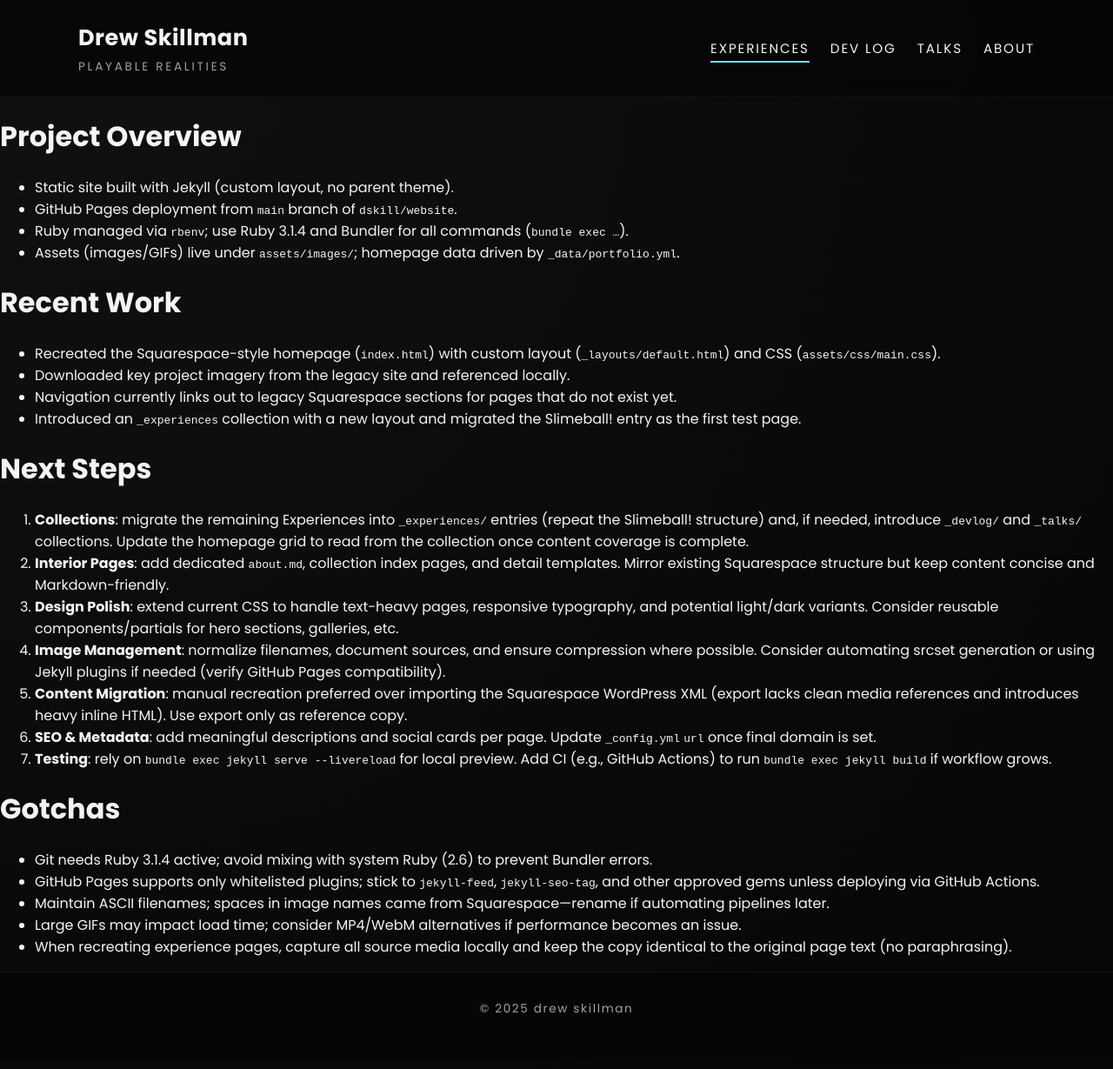
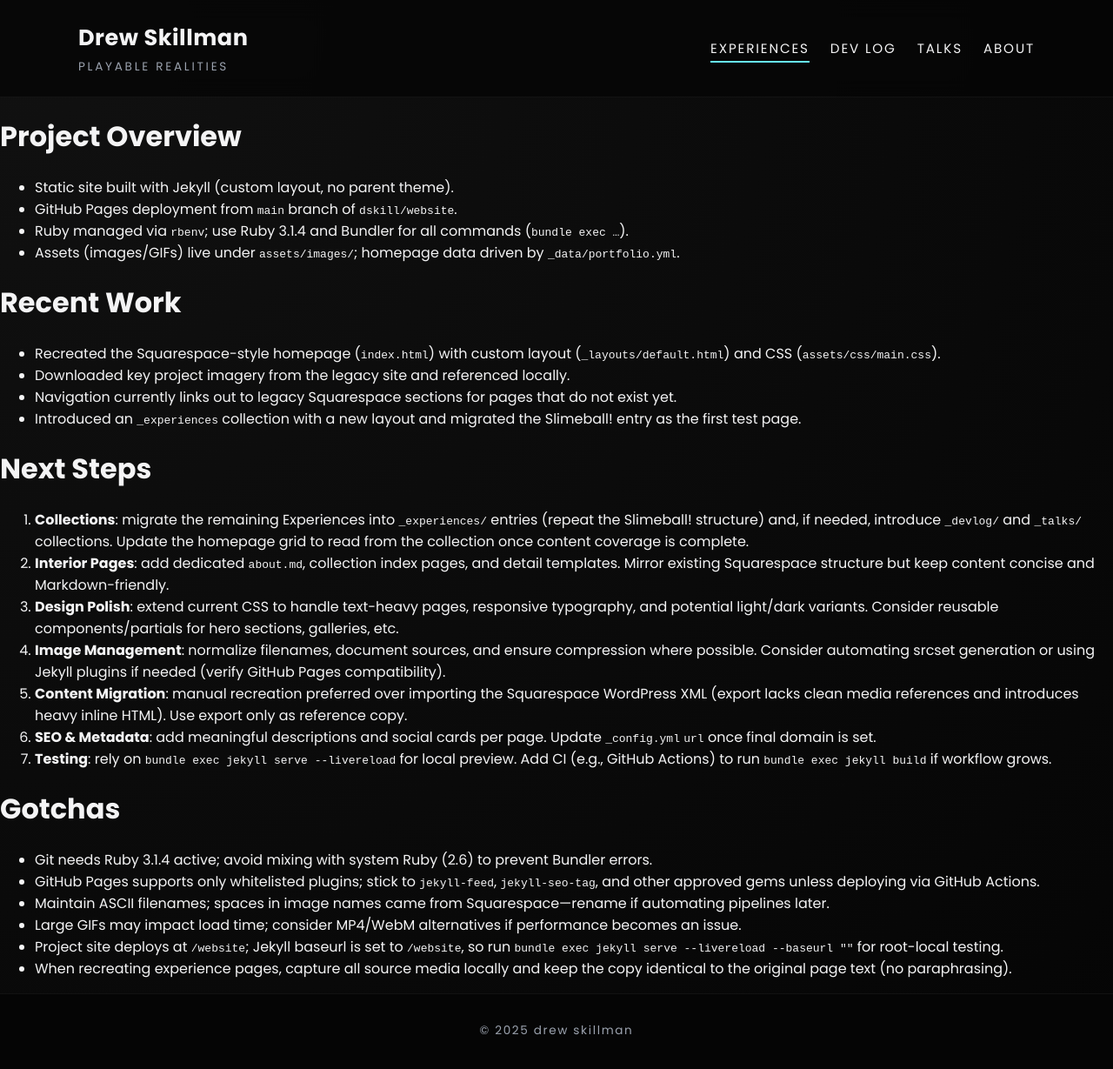
Before and after one commit to dskill/website, a Jekyll site: the page built from agents.md, in a window 1280 px wide and 1243 px high. Shown: the top 1229 px of the window at 87% size. Built offline with Jekyll 4.4.1, drawn with Linux system fonts in a browser that asks for light colours; our own code applies the rules of GitHub Pages for plain Markdown files; some of the changed lines change nothing that is shown.

Commit message:
Update configuration for production deployment and enhance local development instructions

```diff
--- a/_config.yml
+++ b/_config.yml
@@ -18,5 +18,5 @@
     values:
       layout: experience
 
-url: "" # Set this to your production URL after publishing.
-baseurl: "" # Leave blank when deploying to the root.
+url: "https://dskill.github.io"
+baseurl: "/website"
--- a/agents.md
+++ b/agents.md
@@ -24,4 +24,5 @@
 - GitHub Pages supports only whitelisted plugins; stick to `jekyll-feed`, `jekyll-seo-tag`, and other approved gems unless deploying via GitHub Actions.
 - Maintain ASCII filenames; spaces in image names came from Squarespace—rename if automating pipelines later.
 - Large GIFs may impact load time; consider MP4/WebM alternatives if performance becomes an issue.
+- Project site deploys at `/website`; Jekyll baseurl is set to `/website`, so run `bundle exec jekyll serve --livereload --baseurl ""` for root-local testing.
 - When recreating experience pages, capture all source media locally and keep the copy identical to the original page text (no paraphrasing).
```
Also changed, not shown: README.md.
